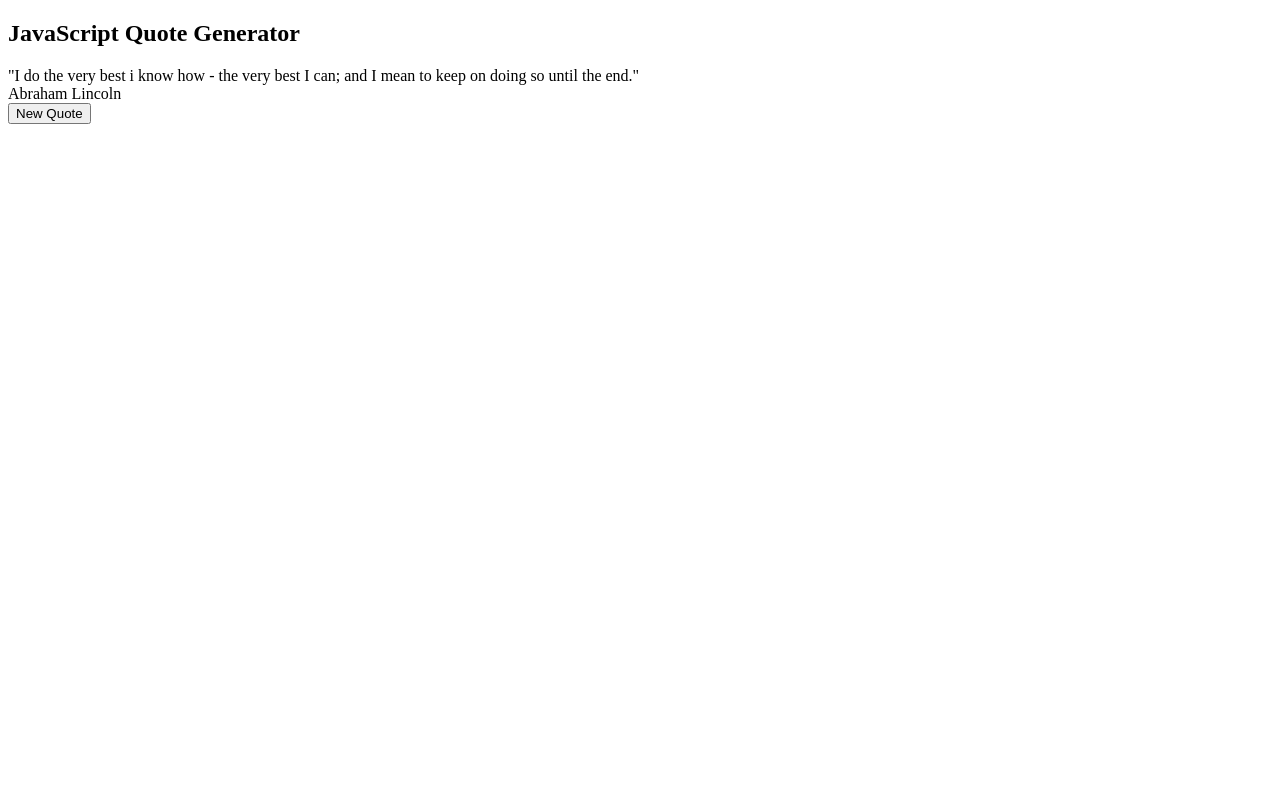
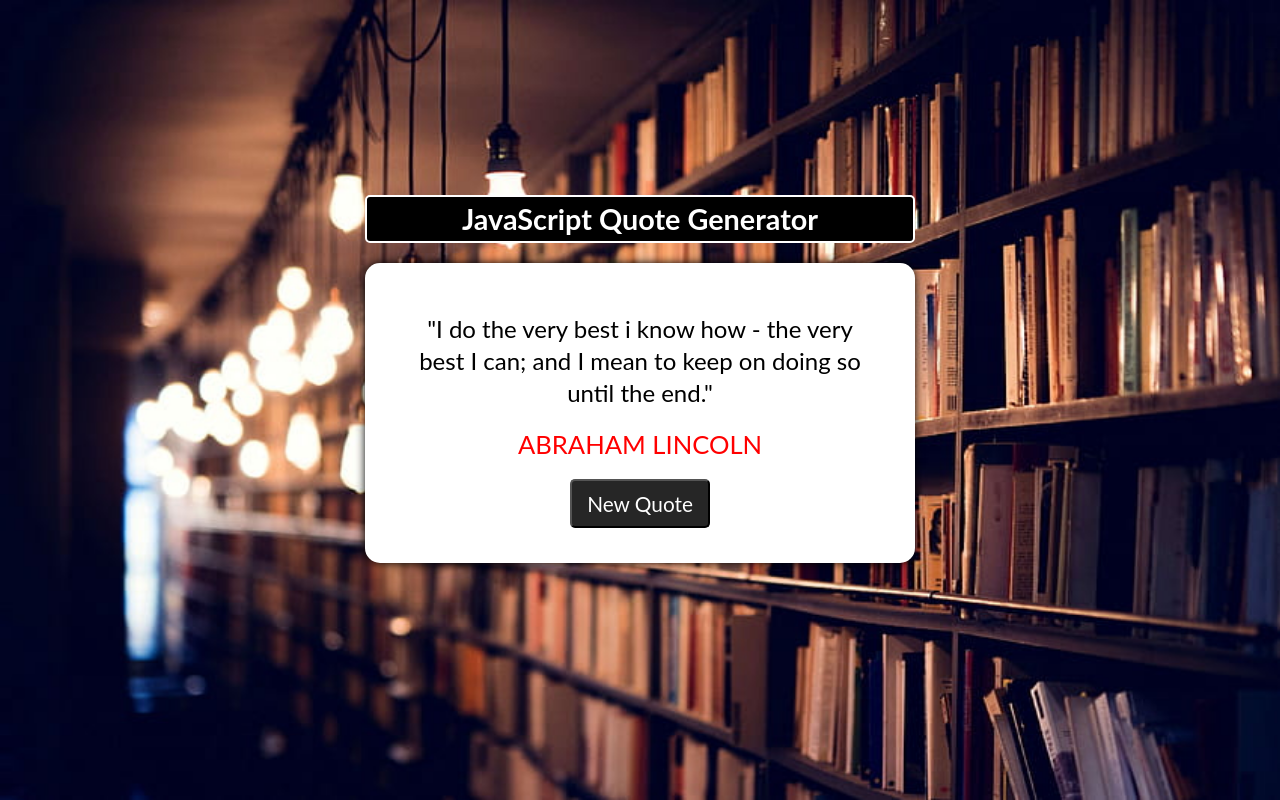
Before and after one commit to ivanovski-viktor/quote-generator, a website built with Parcel: page index.html in a window 1280 px wide. Built offline with nearby package versions, Linux system fonts and the light colour scheme.

Commit message:
CSS Styling finished

```diff
--- a/index.css
+++ b/index.css
@@ -0,0 +1,68 @@
+/* General Styles */
+* {
+  margin: 0;
+  padding: 0;
+  box-sizing: border-box;
+  font-family: "Lato", sans-serif;
+}
+
+/* Body styling */
+body {
+  display: flex;
+  justify-content: center;
+  align-items: center;
+  height: 100vh;
+  text-align: center;
+  background: url("./img/background.jpg") no-repeat center center/ cover;
+}
+
+/* Quote card styling */
+.container {
+  width: 550px;
+  height: 450px;
+}
+.header {
+  font-size: 1.2rem;
+  border: solid 2px #fff;
+  color: #fff;
+  background-color: black;
+  padding: 5px;
+  margin: 20px auto;
+  border-radius: 5px;
+}
+.main-content {
+  width: 100%;
+  height: 300px;
+  background-color: #fff;
+  border-radius: 15px;
+  padding: 50px 40px;
+  box-shadow: 0 0 10px;
+}
+
+.main-content .text-area {
+  font-size: 1.5rem;
+  line-height: 2rem;
+}
+.main-content .person {
+  font-size: 1.6rem;
+  color: red;
+  text-transform: uppercase;
+  margin-top: 20px;
+}
+
+/* Button */
+.button-area button {
+  background-color: #262626;
+  color: #fff;
+  font-size: 1.3rem;
+  padding: 10px 15px;
+  margin-top: 20px;
+  border-radius: 5px;
+}
+
+.button-area button:hover {
+  background-color: rgb(63, 64, 65);
+}
+.button-area button:active {
+  background-color: lightblue;
+}
--- a/index.html
+++ b/index.html
@@ -43,10 +43,10 @@
           </span>
         </div>
         <div class="person">Abraham Lincoln</div>
-      </div>
 
-      <div class="button-area">
-        <button id="new-quote">New Quote</button>
+        <div class="button-area">
+          <button id="new-quote">New Quote</button>
+        </div>
       </div>
     </div>
     <script src="./script.js"></script>
```
Also changed, not shown: img/background.jpg (added).
